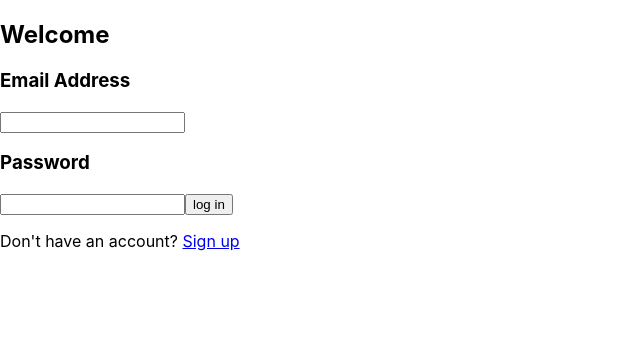
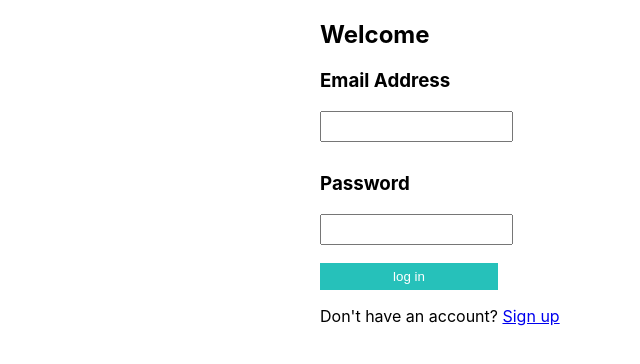
Before and after one commit to Jemuelle4/gaming-guys, a React (Create React App) app: page / in a window 1280 px wide. Shown: the top 364 px of the page, without its empty margins (0-640 px from the left). Built offline with nearby package versions, Linux system fonts and the light colour scheme; the HTML template or start-up script is replaced by a standard one.

Commit message:
css added to user auth

```diff
--- a/src/index.css
+++ b/src/index.css
@@ -11,3 +11,24 @@ code {
   font-family: source-code-pro, Menlo, Monaco, Consolas, 'Courier New',
     monospace;
 }
+
+.App {
+  max-width: 640px;
+  margin: 0 auto;
+}
+
+label, label span {
+  display: block;
+  margin: 6px 0;
+}
+input {
+  padding: 6px;
+  margin-bottom: 12px;
+}
+button {
+  width: 178px;
+  background: #26C1BA;
+  color: #fff;
+  border: 0;
+  padding: 6px 8px;
+}
```
